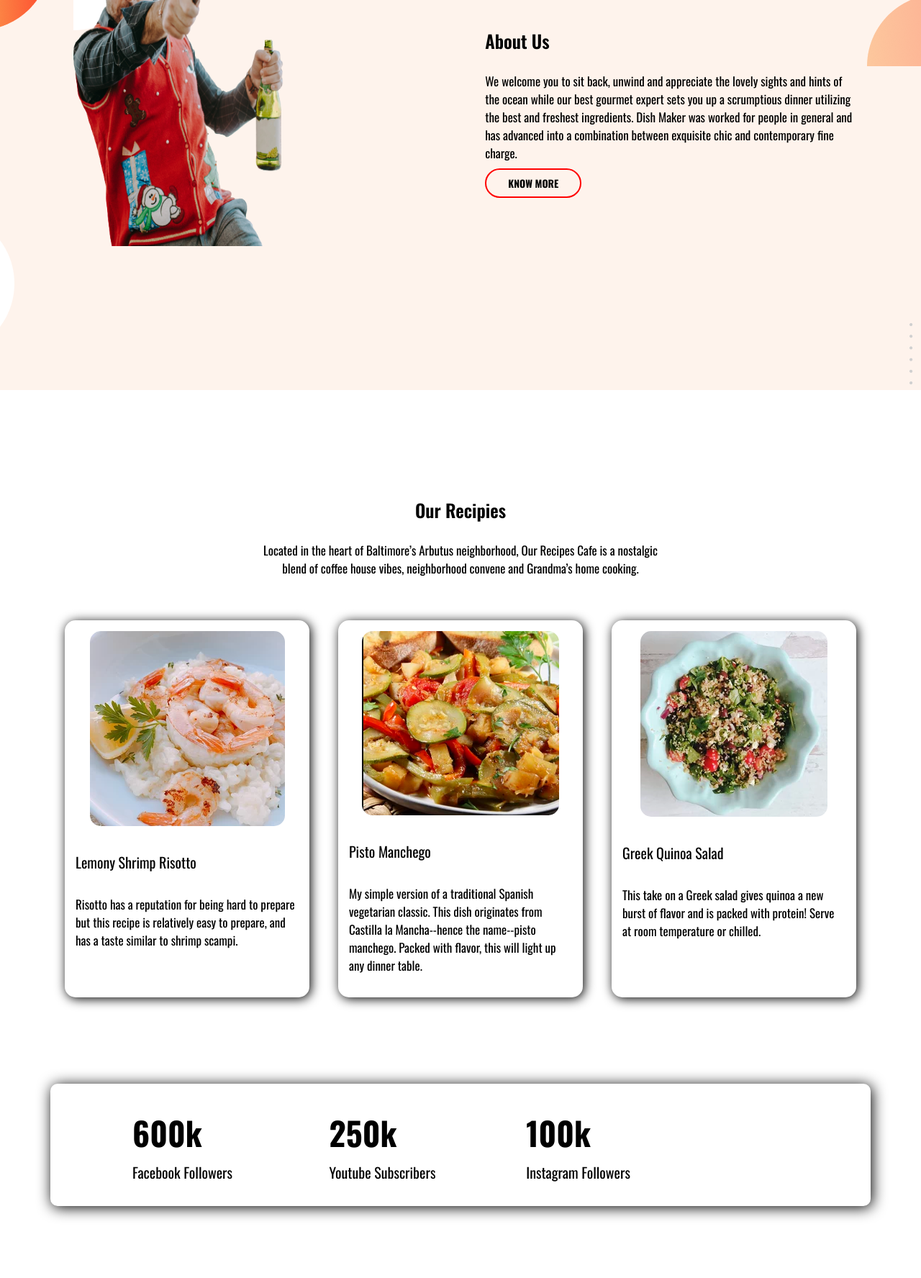
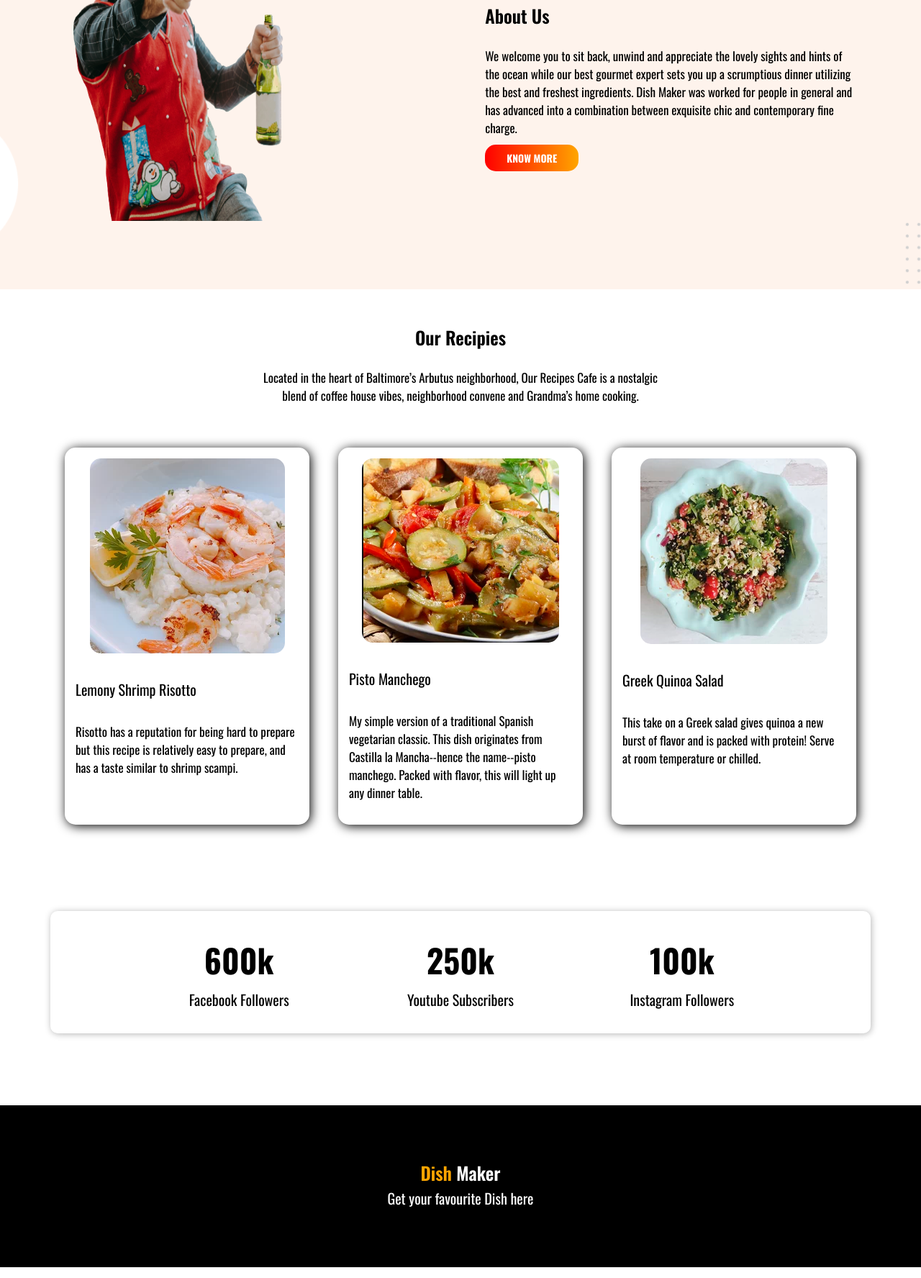
Before and after one commit to digantasarkar01/restaurant, a plain HTML site: page index.html in a window 1280 px wide. Shown: the part 798-2574 px from the top of the page at 72% size. Drawn offline with nearby package versions, Linux system fonts and the light colour scheme.

Commit message:
All Done

```diff
--- a/index.html
+++ b/index.html
@@ -21,7 +21,7 @@
                 <a href="https://www.facebook.com/DigantaSarkar01/" target="-blank" class="btn">Our Items</a>
             </div>
             <div class="intro-right">
-                <img src="images/female/intro-section.png" alt="Intro Image" width="400px" height="400px">
+                <img src="images/female/intro-section.png" alt="Intro Image" width="500px" height="500px">
             </div>
         </div>
     </section>
@@ -89,5 +89,11 @@
             </div>
         </div>
     </section>
+    <footer class="container-fluid footer-section">
+        <div class="footer container">
+            <h3><span class="color-text">Dish</span> Maker</h3>
+            <h5>Get your favourite Dish here</h5>
+        </div>
+    </footer>
 </body>
 </html>
--- a/style.css
+++ b/style.css
@@ -34,50 +34,57 @@ p{
 }
 .container-fluid{
     width: 100%;
-    margin: 0;
 }
 .container{
     width: 1140px;
     margin: 0 auto;
 }
 .intro{
-    height: 80vh;
     display: flex;
+    align-items: center;
+    padding-top: 50px;
+    padding-bottom: 50px;
 }
 .intro-left{
     width: 60%;
-    padding: 80px 75px 80px 35px;
-    vertical-align: middle;
+    padding-right: 100px;
+
+}
+.intro-left img{
 }
 .btn{
     padding: 8px 30px;
-    border: 2px solid red;
-    border-radius: 25px;
+    border-radius: 15px;
     font-size: 14px;
     font-weight: 900;
     text-transform: uppercase;
     text-align: center;
     text-decoration: none;
-    color: black;
+    color: white;
+    background-image: linear-gradient(to right, red, orange);
+}
+.btn:hover{
+
+    background-image: linear-gradient(to right, orange, red);
+    padding: 8px 35px;
 }
 .intro-right{
     width: 40%;
-    padding: 80px 0px 80px;
-    vertical-align: middle;
     text-align: right;
 }
 .color-text{
     color: orange;
 }
+
 .owner-section-bg{
     background-image: url(images/shapes/Bg-Home-Section-2.png);
     background-repeat: no-repeat;
     background-position: center center;
-    height: 100vh;
+    background-size: cover;
 }
+
 .owner{
     display: flex;
-    height: auto;
 }
 .owner-left{
     width: 50%;
@@ -106,13 +113,37 @@ p{
 .social-presence{
     display: flex;
     border-radius: 10px;
-    box-shadow: 2px 2px 20px black;
+    box-shadow: 1px 1px 10px #0000004a;
     margin: 100px 0px;
-    padding: 0 10%;
+    padding: 0% 5%;
+    justify-content: center;
+
 }
 .social-presence-item{
     width: 30%;
 }
 .social-presence-item h1{
     margin-bottom: -20px;
+    text-align: center;
 }
+.social-presence-item h5{
+    text-align: center;
+}
+
+.footer-section{
+    background-color: black;
+}
+.footer{
+    padding-top: 50px;
+    padding-bottom: 50px;
+}
+.footer h3{
+    color: white;
+    text-align: center;
+}
+.footer h5{
+    color: white;
+    text-align: center;
+    margin-top: -20px;
+
+}
```
